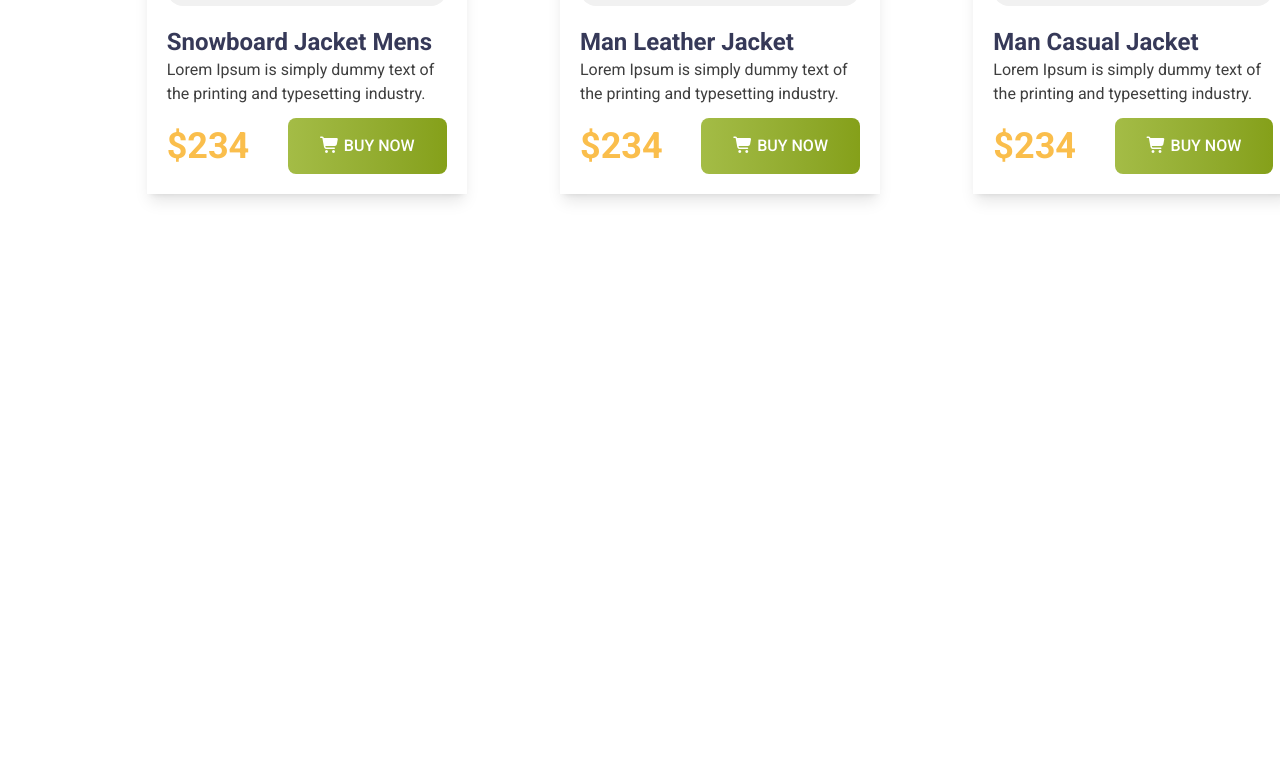
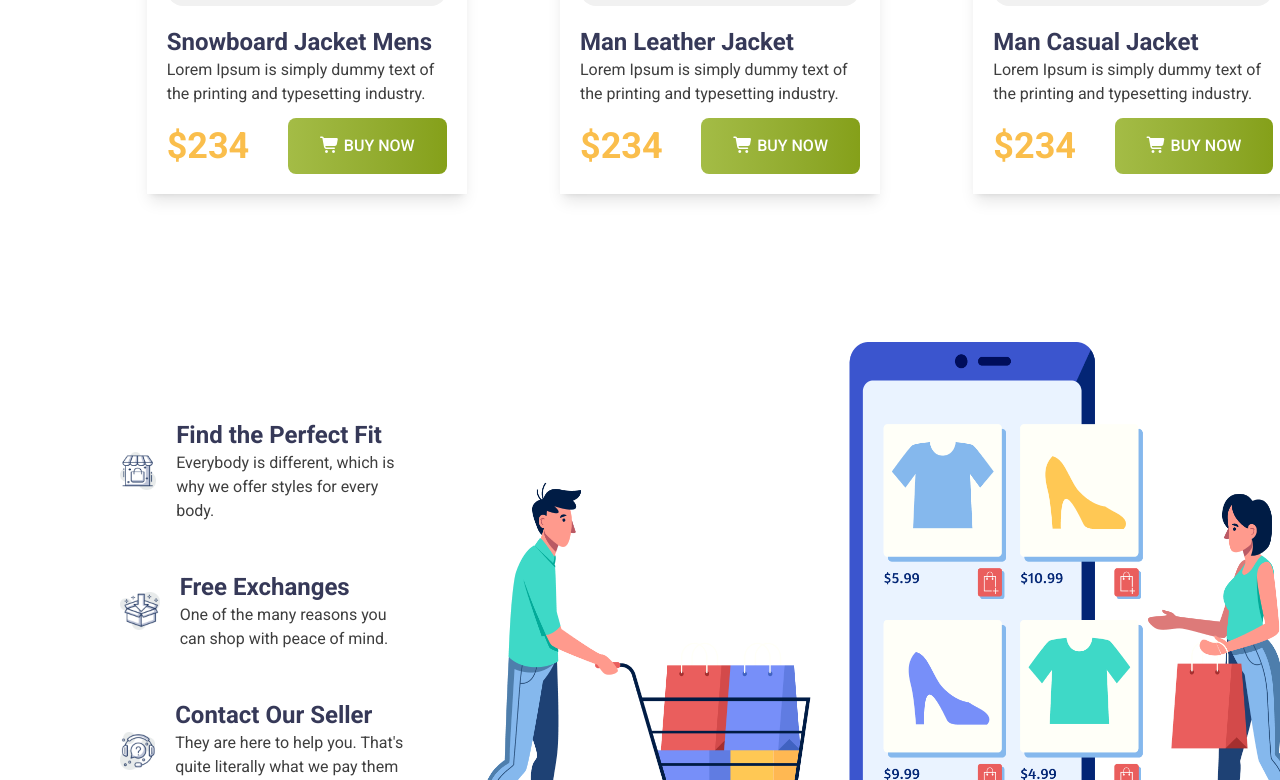
Before and after one commit to utpalsharma630/penguine-fashion, a plain HTML site: page index.html in a window 1280 px wide. Shown: the part 2020-2800 px from the top of the page. Before the commit the page ends 2314 px from the top, so only its background shows below. Drawn offline with nearby package versions, Linux system fonts and the light colour scheme.

Commit message:
added by footer section design

```diff
--- a/index.html
+++ b/index.html
@@ -52,7 +52,7 @@
     <main class="sm:w-[1440px] mx-auto">
         <!-- woman jacket section -->
         <section class="sm:px-25 pt-12 pb-25">
-            <h2 class="text-7xl font-bebas-neue my-10">WOMAN JACKET</h2>
+            <h2 class="text-7xl font-bebas-neue my-10 text-center sm:text-left">WOMAN JACKET</h2>
             <div class="grid md:grid-cols-3 justify-items-center">
                 <div class="shadow-lg sm:w-80">
                     <div class="p-5">
@@ -97,7 +97,7 @@
         </section>
         <!-- man jacket section -->
          <section class="sm:px-25 pt-12 pb-25">
-            <h2 class="text-7xl font-bebas-neue my-10">MAN JACKET</h2>
+            <h2 class="text-7xl font-bebas-neue my-10 text-center sm:text-left">MAN JACKET</h2>
             <div class="grid md:grid-cols-3 justify-items-center">
                 <div class="shadow-lg sm:w-80">
                     <div class="p-5">
@@ -141,8 +141,44 @@
             </div>
         </section>
     </main>
-    <footer>
-
+    <footer  class="sm:w-[1440px] mx-auto">
+        <div class="md:flex items-center sm:px-25 pt-12 pb-25">
+            <div class="p-5 grid text-center md:text-left justify-items-center">
+                <div class="md:flex items-center gap-5 py-6">
+                    <div class="w-18 mx-auto">
+                        <img src="icons/house.png" alt="">
+                    </div>
+                    <div>
+                        <h3 class="text-2xl font-bold text-[#363958]">Find the Perfect Fit</h3>
+                        <p class="text-base text-[#3E3E3E]">Everybody is different, which is why we
+                            offer styles for every body.</p>
+                    </div>
+                </div>
+                <div class="md:flex items-center gap-5 py-6">
+                    <div class="w-18 mx-auto">
+                        <img src="icons/box.png" alt="">
+                    </div>
+                    <div>
+                        <h3 class="text-2xl font-bold text-[#363958]">Free Exchanges</h3>
+                        <p class="text-base text-[#3E3E3E]">One of the many reasons you can shop
+                        with peace of mind.</p>
+                    </div>
+                </div>
+                <div class="md:flex items-center gap-5 py-6">
+                    <div class="w-18 mx-auto">
+                        <img src="icons/question.png" alt="">
+                    </div>
+                    <div>
+                        <h3 class="text-2xl font-bold text-[#363958]">Contact Our Seller</h3>
+                        <p class="text-base text-[#3E3E3E]">They are here to help you. That's quite
+                        literally what we pay them for.</p>
+                    </div>
+                </div>
+            </div>
+            <div class="">
+                <img class="" src="images/shopping.png" alt="">
+            </div>
+        </div>
     </footer>
 </body>
 </html>
```
